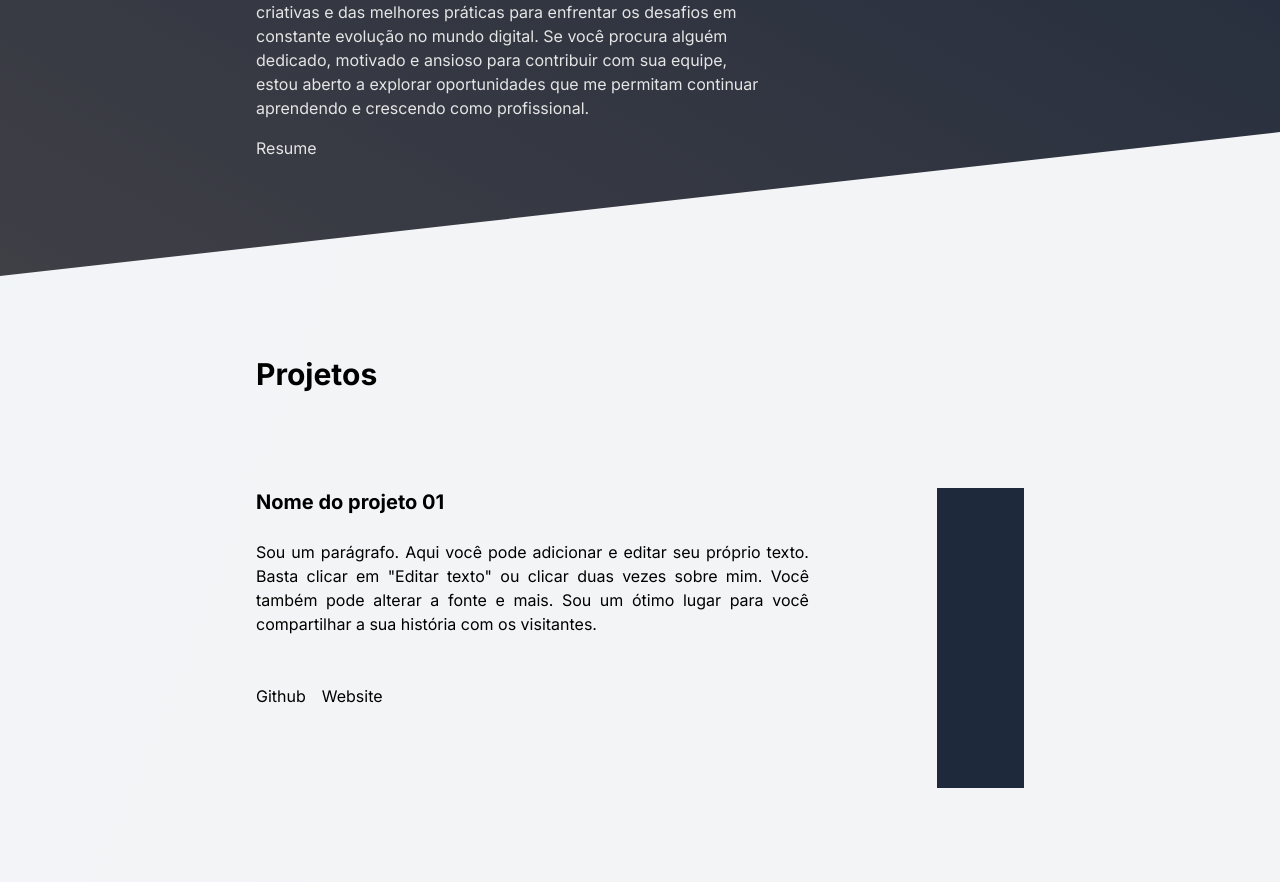
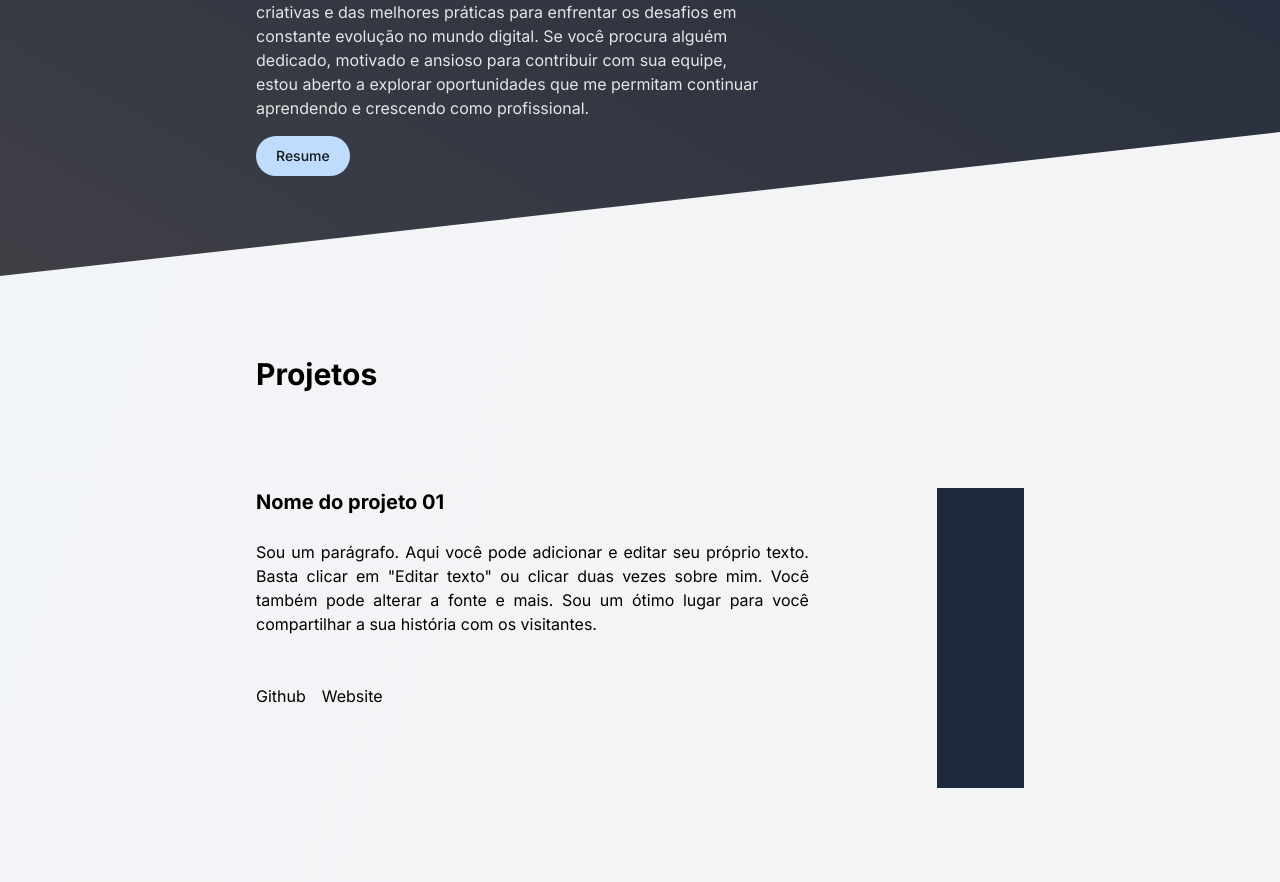
Before and after one commit to Kako-0/my-portfolio, a Next.js app: page / in a window 1280 px wide. Shown: the part 1301-2183 px from the top of the page. Built offline with nearby package versions, Linux system fonts and the light colour scheme; a web font is replaced by a local one.

Commit message:
updated style button

```diff
--- a/src/components/Sobre/index.tsx
+++ b/src/components/Sobre/index.tsx
@@ -25,7 +25,7 @@ export default function Sobre() {
 					explorar oportunidades que me permitam continuar aprendendo e
 					crescendo como profissional.
 				</p>
-        <button className="btn">Resume</button>
+				<button className="btn-tonal">Resume</button>
 			</div>
 			<div></div>
 		</section>
```
Lines whose indentation alone changed are shown as unchanged.
